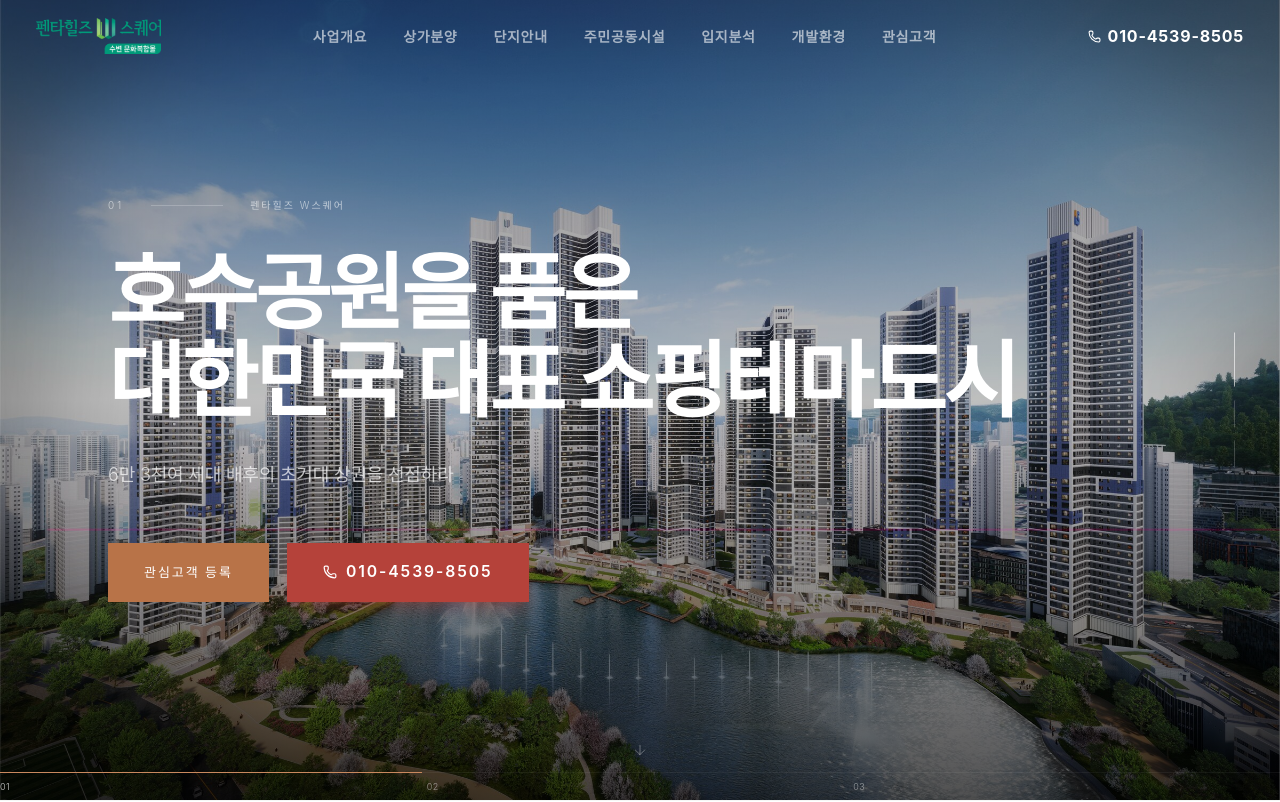
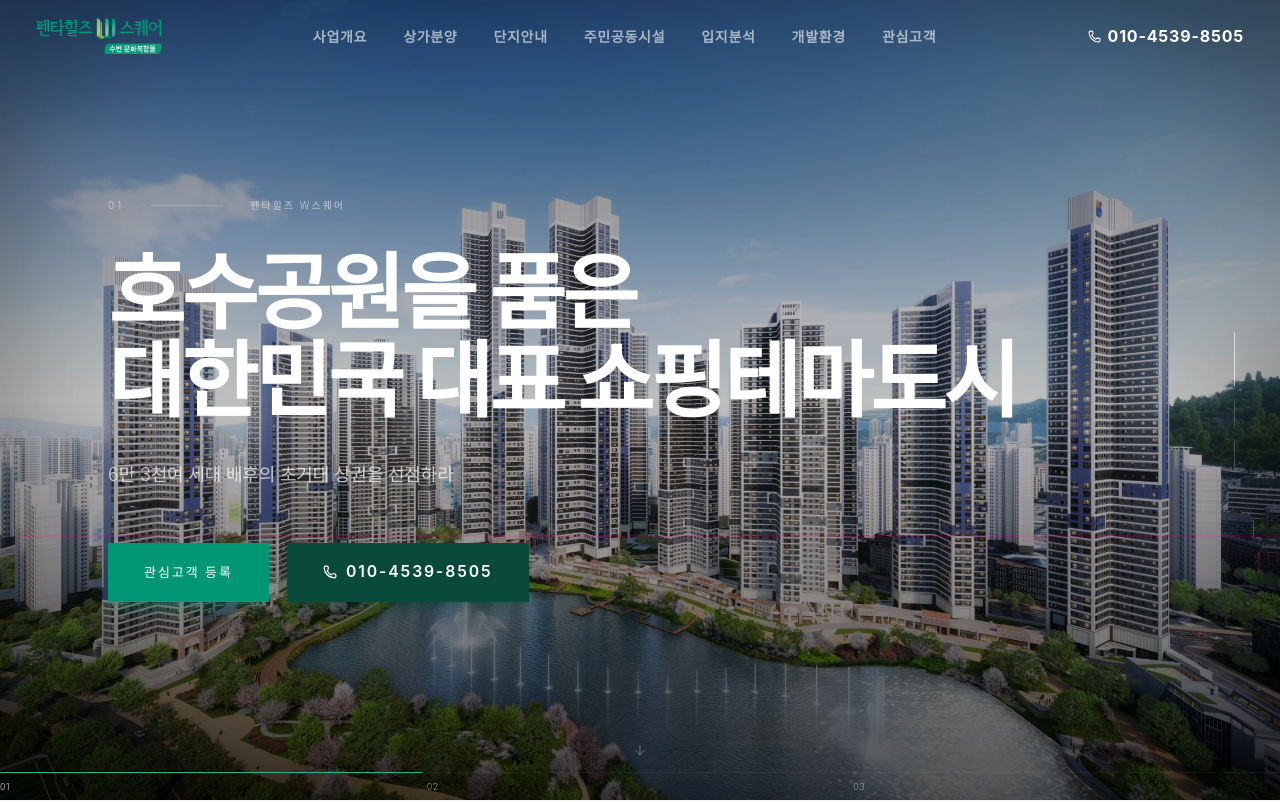
Before and after one commit to ssg4262/commercial-promo-pentahills, a Next.js app: page / in a window 1280 px wide. Shown: the top 802 px of the page. Built offline with nearby package versions, Linux system fonts and the light colour scheme; a web font is replaced by a local one.

Commit message:
Rebrand to 펜타힐즈 W스퀘어 signature emerald green + premium motion (hero Ken Burns, CTA micro-interactions)

```diff
--- a/src/app/globals.css
+++ b/src/app/globals.css
@@ -6,11 +6,13 @@
   --color-primary: #111111;
   --color-primary-light: #1a1a1a;
   --color-primary-dark: #000000;
-  --color-accent: #B87348;
-  --color-accent-light: #C9885E;
-  --color-accent-dark: #9A5F3A;
-  --color-cta-phone: #B5423A;
-  --color-cta-phone-dark: #9A3730;
+  /* 펜타힐즈 W스퀘어 시그니처 — 에메랄드 그린 (로고에서 추출) */
+  --color-accent: #019775;
+  --color-accent-light: #2BB293;
+  --color-accent-dark: #016B53;
+  --color-cta-phone: #0A4A3A;
+  --color-cta-phone-dark: #073429;
+  --color-leaf: #6CBE4C;
   --color-surface: #f7f7f7;
   --color-surface-dark: #111111;
   --color-muted: #666666;
@@ -81,3 +83,50 @@
 /* Hide scrollbar but keep scrollable */
 .scrollbar-hide { -ms-overflow-style: none; scrollbar-width: none; }
 .scrollbar-hide::-webkit-scrollbar { display: none; }
+
+/* ── High-quality motion ───────────────────────────────── */
+
+/* Hero Ken Burns — slow cinematic zoom (CSS, robust regardless of JS) */
+@keyframes kenburns {
+  from { transform: scale(1.02); }
+  to   { transform: scale(1.12); }
+}
+.hero-kenburns {
+  animation: kenburns 18s ease-in-out infinite alternate;
+  will-change: transform;
+}
+
+/* Premium CTA micro-interaction */
+.cta-btn {
+  position: relative;
+  transition: transform 0.35s cubic-bezier(0.16, 1, 0.3, 1),
+              box-shadow 0.35s cubic-bezier(0.16, 1, 0.3, 1),
+              background-color 0.3s ease;
+}
+.cta-btn:hover { transform: translateY(-3px); }
+.cta-btn:active { transform: translateY(-1px); }
+
+/* Subtle shine sweep on hover (for primary buttons) */
+.cta-btn::after {
+  content: "";
+  position: absolute;
+  inset: 0;
+  background: linear-gradient(120deg, transparent 30%, rgba(255,255,255,0.18) 50%, transparent 70%);
+  transform: translateX(-120%);
+  transition: transform 0.6s ease;
+  pointer-events: none;
+}
+.cta-btn:hover::after { transform: translateX(120%); }
+
+/* Animated accent underline for section eyebrows */
+@keyframes lineGrow {
+  from { transform: scaleX(0); }
+  to   { transform: scaleX(1); }
+}
+
+/* Reduced-motion safety */
+@media (prefers-reduced-motion: reduce) {
+  .hero-kenburns { animation: none; }
+  .cta-btn:hover { transform: none; }
+  html { scroll-behavior: auto; }
+}
--- a/src/components/sections/HeroSection.tsx
+++ b/src/components/sections/HeroSection.tsx
@@ -55,7 +55,7 @@
           key={i}
           src={getImagePath(slide.image)}
           alt=""
-          className="absolute inset-0 h-full w-full object-cover transition-opacity duration-[1200ms] ease-in-out"
+          className="hero-kenburns absolute inset-0 h-full w-full object-cover transition-opacity duration-[1200ms] ease-in-out"
           style={{ opacity: selected === i ? 1 : 0 }}
         />
       ))}
@@ -119,13 +119,13 @@
                 >
                   <button
                     onClick={() => scrollTo("registration")}
-                    className="bg-accent px-8 py-4 text-[13px] font-medium uppercase tracking-[0.15em] text-white transition-all hover:bg-accent-dark"
+                    className="cta-btn overflow-hidden bg-accent px-8 py-4 text-[13px] font-medium uppercase tracking-[0.15em] text-white shadow-lg shadow-accent/30 hover:bg-accent-dark"
                   >
                     관심고객 등록
                   </button>
                   <a
                     href={`tel:${PROJECT.phone}`}
-                    className="flex items-center gap-2 bg-cta-phone px-8 py-4 text-sm font-semibold tracking-[0.12em] text-white shadow-lg shadow-cta-phone/30 transition-all hover:bg-cta-phone-dark"
+                    className="cta-btn flex items-center gap-2 overflow-hidden bg-cta-phone px-8 py-4 text-sm font-semibold tracking-[0.12em] text-white shadow-lg shadow-cta-phone/30 hover:bg-cta-phone-dark"
                   >
                     <Phone size={14} strokeWidth={2} />
                     {PROJECT.phone}
```
